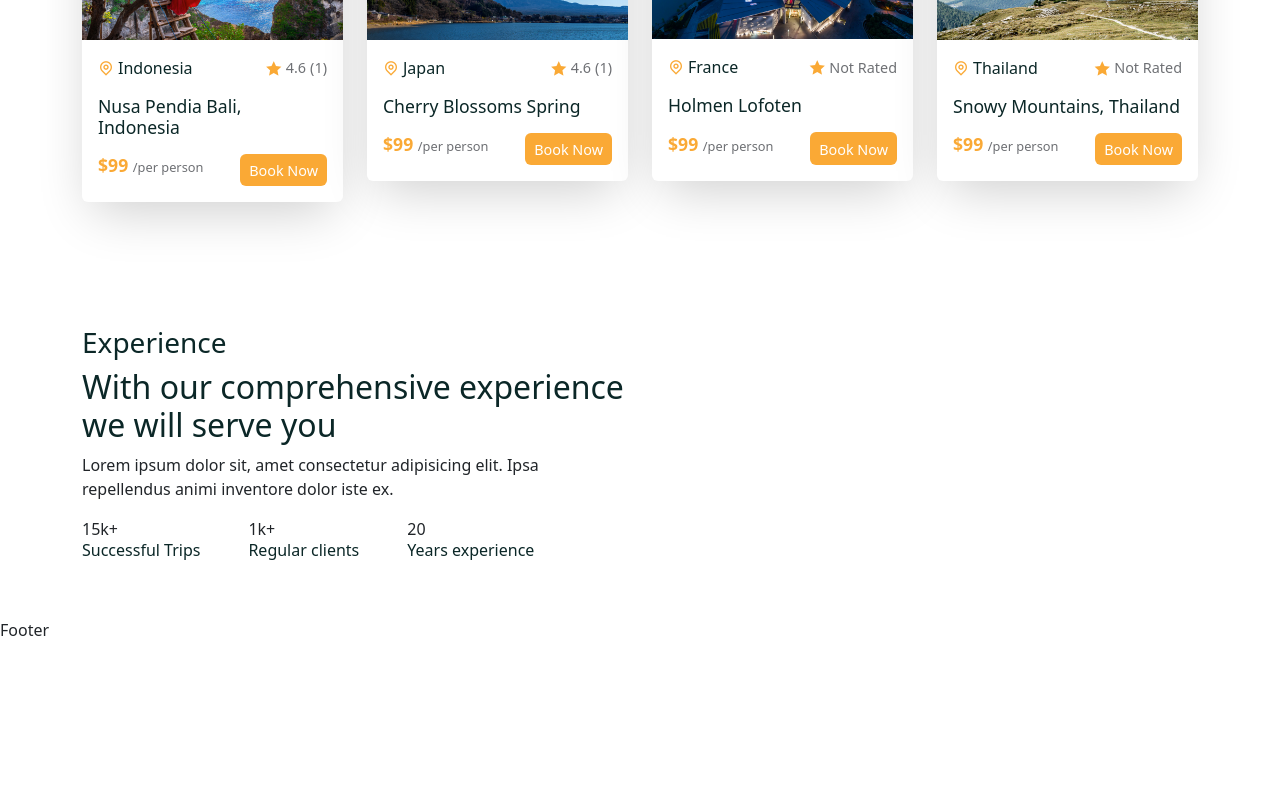
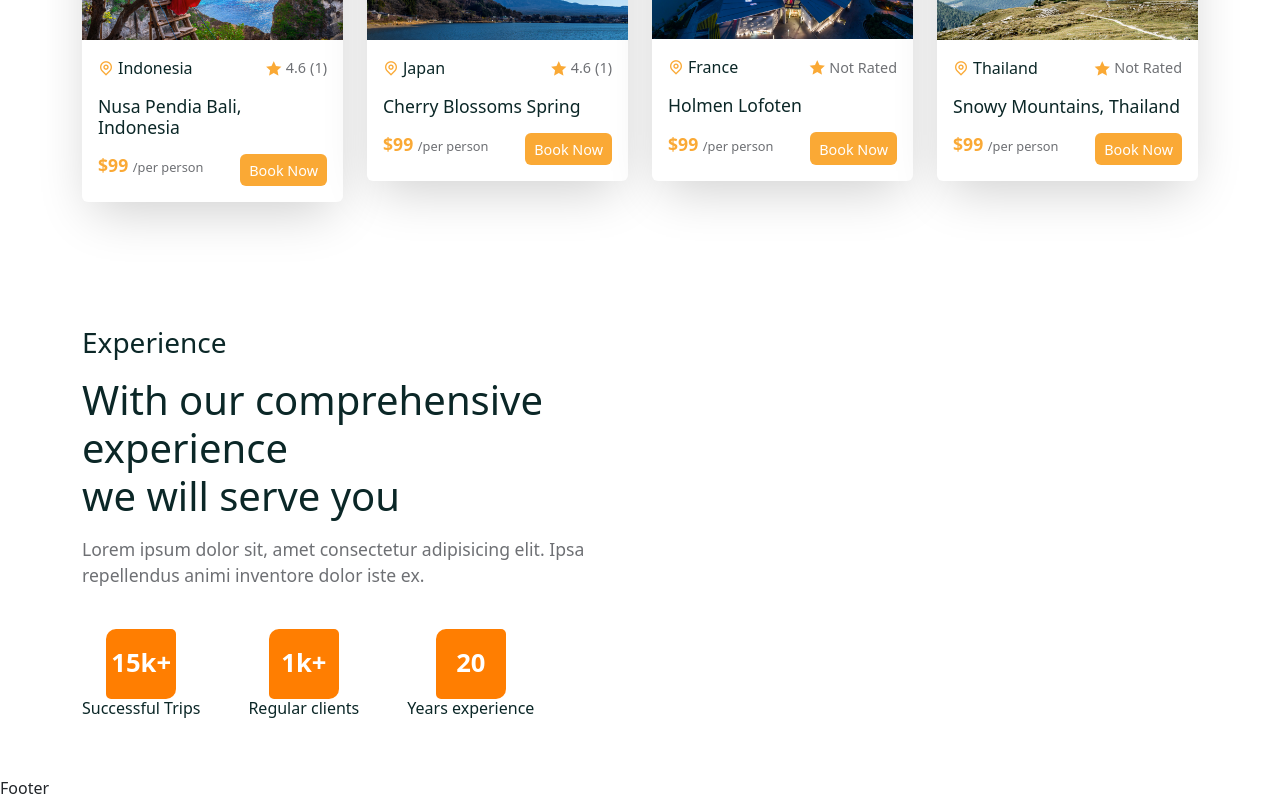
Before and after one commit to Billyrosecodes/Tour_app, a React (Create React App) app in the folder frontend/: page /home in a window 1280 px wide. Shown: the part 1739-2539 px from the top of the page. Before the commit the page ends 2381 px from the top, so only its background shows below. Built offline with nearby package versions, Linux system fonts and the light colour scheme; a web font is replaced by a local one.

Commit message:
adding in the styles for the experience section

```diff
--- a/frontend/src/styles/home.css
+++ b/frontend/src/styles/home.css
@@ -54,3 +54,33 @@
     font-size: 2.3rem;
     font-weight: 500;
 }
+
+.experience_content h2 {
+    font-size: 2.5rem;
+    margin-top: 1rem;
+    font-weight: 500;
+}
+
+.experience_content p{
+    font-size: 1.1rem;
+    color: var(--text-color);
+    margin-top: 1rem;
+}
+
+.counter_wrapper{
+    margin-top: 2.5rem;
+}
+
+.counter_box span {
+    width: 70px;
+    height: 70px;
+    margin: auto;
+    display: flex;
+    align-items: center;
+    justify-content: center;
+    background: var(--primary-color);
+    color: #fff;
+    font-size: 1.6rem;
+    font-weight: 600;
+    border-radius: 10px 5px 10px 5px;
+}
```
